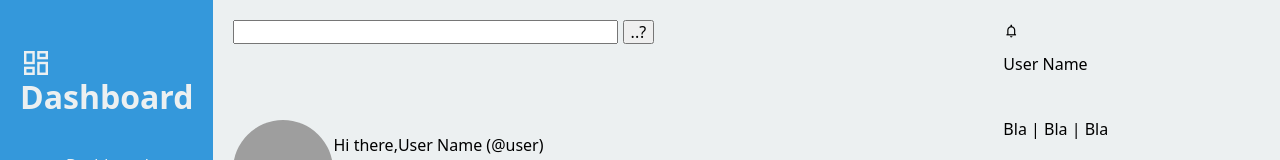
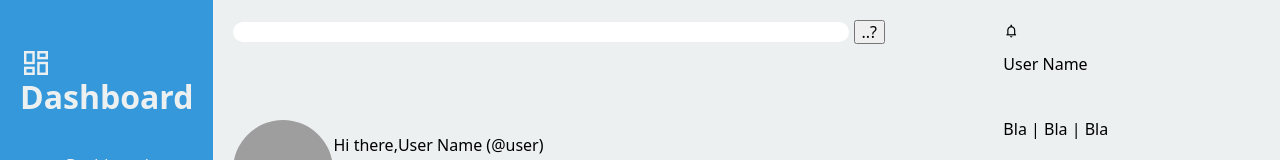
Before and after one commit to jerrej/admin-dashboard, a plain HTML site: page index.html in a window 1280 px wide. Shown: the top 160 px of the page. Drawn offline with nearby package versions, Linux system fonts and the light colour scheme; grey boxes are pictures that could not be loaded.

Commit message:
Styling of cards

```diff
--- a/css/style.css
+++ b/css/style.css
@@ -88,7 +88,10 @@ html {
 }
 
 #mySearch{
-    width: 50%;
+    width: 80%;
+    border: none;
+    background-color: #fff;
+    border-radius: 20px;
 }
 
 .user {
--- a/index.html
+++ b/index.html
@@ -65,7 +65,7 @@
                                     pariatur. Excepteur sint occaecat cupidatat non proident, sunt in culpa qui officia
                                     deserunt mollit anim id est laborum.</p>
                                     deserunt mollit anim id est laborum.</p>
-                                    <div><a href="https://jerrej.github.io/odin-landing-page">SVG L</a><a href="https://jerrej.github.io/odin-landing-page">SVG L</a></div>
+                                    <div><a href="https://jerrej.github.io/odin-landing-page"><img src ="images/icons/eye.svg" alt="View"/></a><a href="https://jerrej.github.io/odin-landing-page"><img src ="images/icons/github.svg" alt="Github"/></a></div>
                             </article>
                             <article>
                                 <h2>Landing Page</h2>
```
Also changed, not shown: images/icons/eye.svg (added), images/icons/github.svg (added), images/icons/share-2.svg (added), images/icons/share.svg (added).
